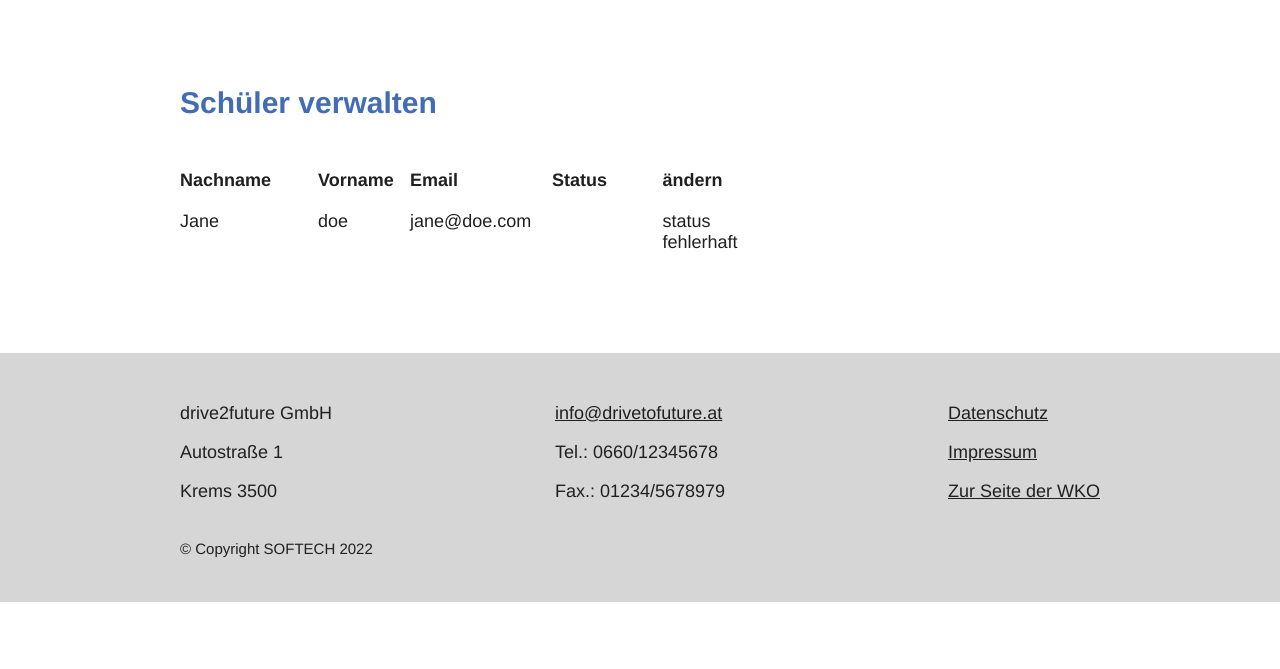
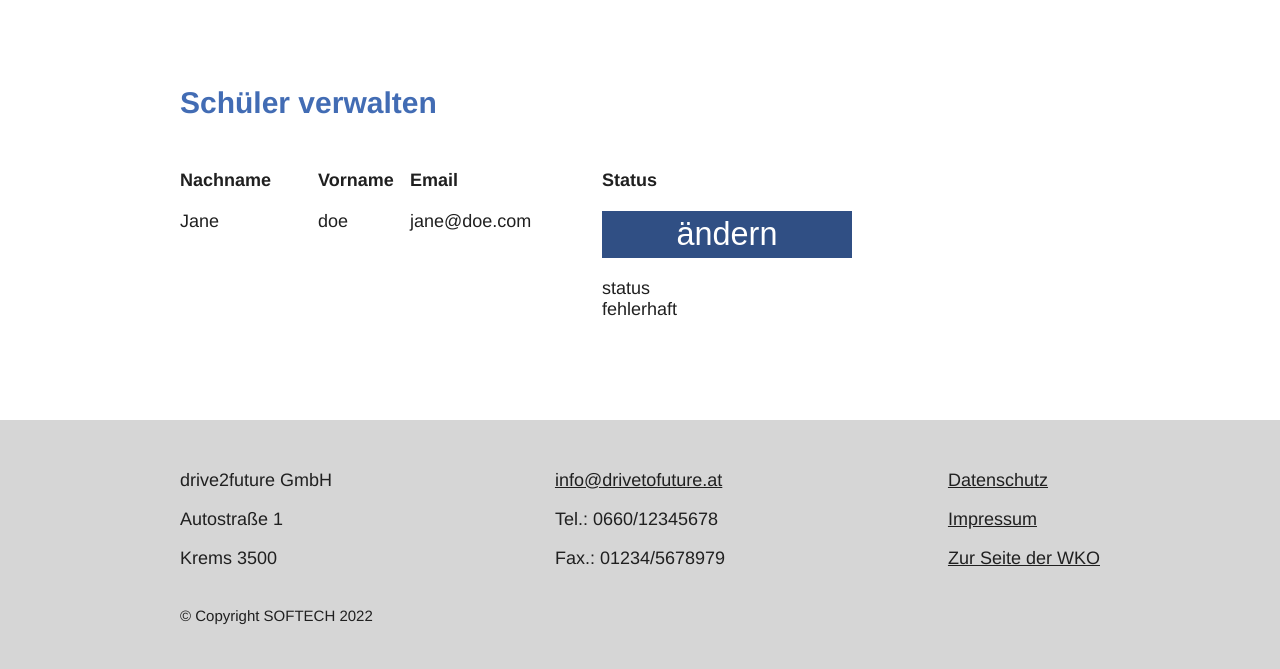
Before and after one commit to orthub/drive2future, a PHP site: page /views/students.php in a window 1280 px wide. Shown: the part 394-1063 px from the top of the page. Before the commit the page ends 996 px from the top, so only its background shows below. Run offline with PHP 8.4, Linux system fonts and the light colour scheme; the visitor is signed in with stand-in values (Sample User, id 1); data comes from the database, SQL or seed files in the repository; a stand-in replaces the project's code that opens the database connection; some libraries are stand-ins or nearby versions.

Commit message:
Schüler verwalten angepasst

```diff
--- a/views/partials/navbar.php
+++ b/views/partials/navbar.php
@@ -26,7 +26,7 @@
 
         <li><a class="nav-link" href="/drive2future/views/appointmentManagement.php">Terminverwaltung</a></li>
 
-        <li><a class="nav-link" href="/drive2future/views/classes.php#Anker1">Klassen verwalten</a></li>
+        <li><a class="nav-link" href="/drive2future/views/classes.php">Klassen verwalten</a></li>
 
         <li><a class="nav-link" href="/drive2future/views/students.php">Schüler verwalten</a></li>
 
--- a/views/students.php
+++ b/views/students.php
@@ -17,7 +17,7 @@ if($user_student){
 
 
   <div class="container">
-    <h1><a name="Anker1">Schüler verwalten</h1>
+    <h1><a name="Anker1">Schüler verwalten </a></h1>
 
     <?php
         if (isset($_SESSION['errors']['student']) && !empty($_SESSION['errors']['student'])) {
@@ -30,9 +30,8 @@ if($user_student){
         <div class="app-row">
             <div class="box-1"><b>Nachname</b></div>
             <div class="box-2"><b>Vorname</b></div>
-            <div class="box-3" style="padding-right: 50px"><b>Email</b></div>
+            <div class="box-3" style="padding-right: 100px"><b>Email</b></div>
             <div class="box-5"><b>Status</b></div>
-            <div class="box-5"><b>ändern</b></div>
         </div>
     </div>
 
@@ -41,25 +40,18 @@ if($user_student){
                 <div class="app-row">
                     <div class="box-1"><span>Nachname: </span><?php echo $student['first_name']; ?></div>
                     <div class="box-2"><span>Vorname: </span><?php echo $student['last_name']; ?></div>
-                    <div class="box-3" style="padding-right: 50px"><span>Email: </span><?php echo $student['email']; ?></div>
-                    <div class="box-5"><span>Status: </span><?php echo $student['status']; ?> </div>
-                    <div class="box-5"><span>ändern: </span>
+                    <div class="box-3" style="margin-right: 100px"><span>Email: </span><?php echo $student['email']; ?></div>
+                    <div class="box-5"><span>Status: </span><?php echo $student['status']; ?>
 
                     <form action='../controllers/students.php' method='POST'>
+                        <input type="submit" value="ändern">
+                        <input type="hidden" value="<?php echo $student['id_user']; ?>" name="userId">
                         <?php if($student['status'] == "aktiv") : ?>
-                            <input type="submit" value="inaktiv">
                             <input type="hidden" value="inaktiv" name="status">
-                            <input type="hidden" value="<?php echo $student['id_user']; ?>" name="userId">
-
                         <?php elseif($student['status'] == "inaktiv") :?>
-                            <input type="submit" value="aktiv">
                             <input type="hidden" value="aktiv" name="status">
-                            <input type="hidden" value="<?php echo $student['id_user']; ?>" name="userId">
-
                         <?php else : ?>
-
                             status fehlerhaft
-
                         <?php endif ?>
                     </form>
 
```
